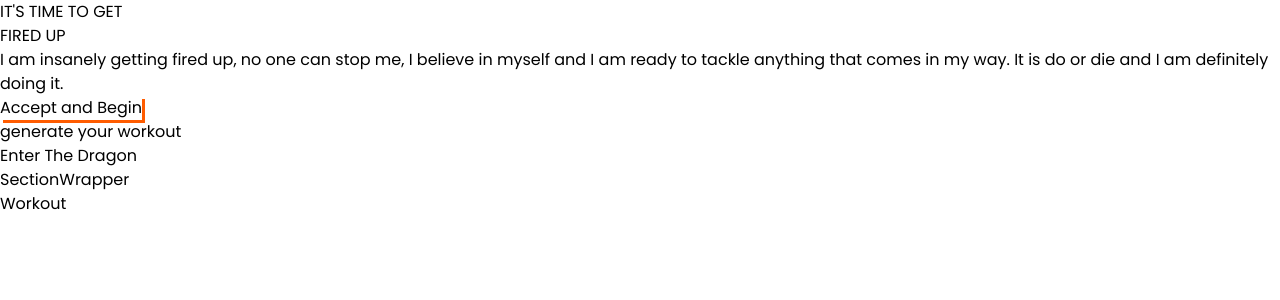
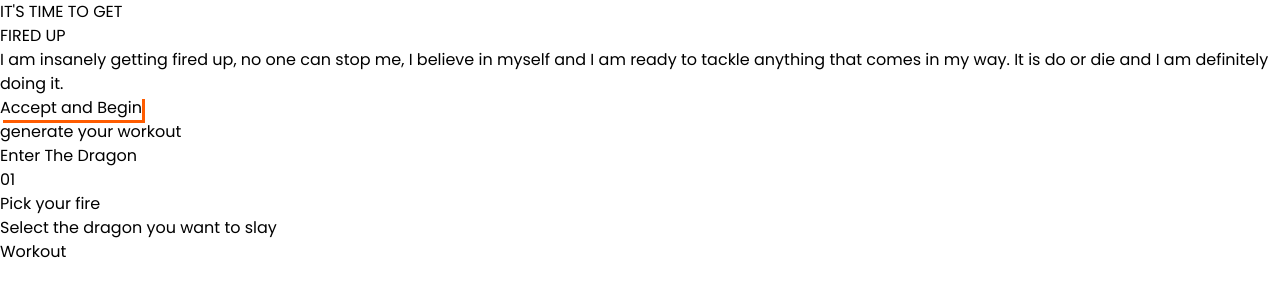
Before and after one commit to Parker2127/fire-fit-app, a React (Vite) app: page / in a window 1280 px wide. Shown: the top 300 px of the page. Built offline with nearby package versions, Linux system fonts and the light colour scheme.

Commit message:
Adding a component inside the Generator component

```diff
--- a/src/components/Generator.jsx
+++ b/src/components/Generator.jsx
@@ -1,10 +1,24 @@
 import React from 'react'
 import SectionWrapper from './SectionWrapper'
+
+
+function Header(props){
+    const { index, title, description } = props
+    return (
+        <div>
+            <div>
+                <p>{index} </p>
+                <h4>{title} </h4>
+            </div>
+            <p>{description}</p>
+        </div>
+    )
+}
 
 export default function Generator() {
   return (
    <SectionWrapper header={"generate your workout"} title= {['Enter', 'The', 'Dragon']}> {/* adding header for the use case of banners */}
-    SectionWrapper
+     <Header index={'01'} title="Pick your fire" description="Select the dragon you want to slay"/>
    </SectionWrapper>  /* Anything wrapped between the SectionWrapper component { parent tag } are considered to be children */
   )
 }
```
